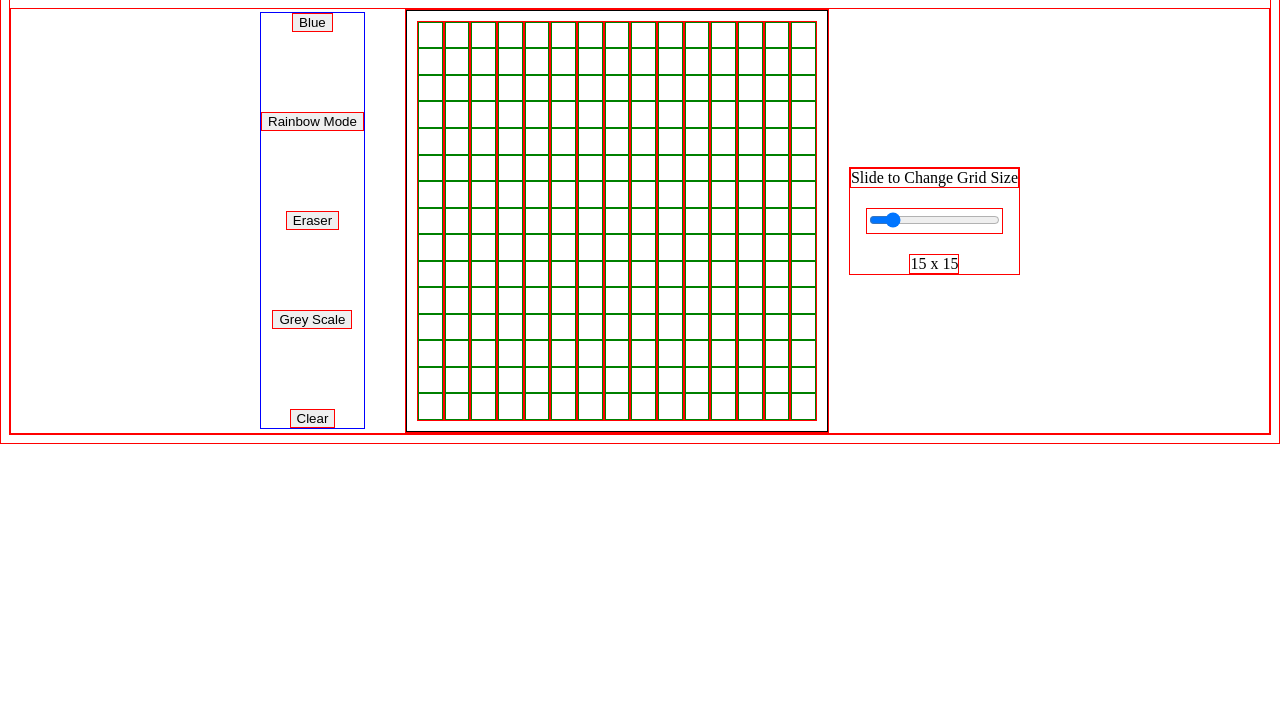
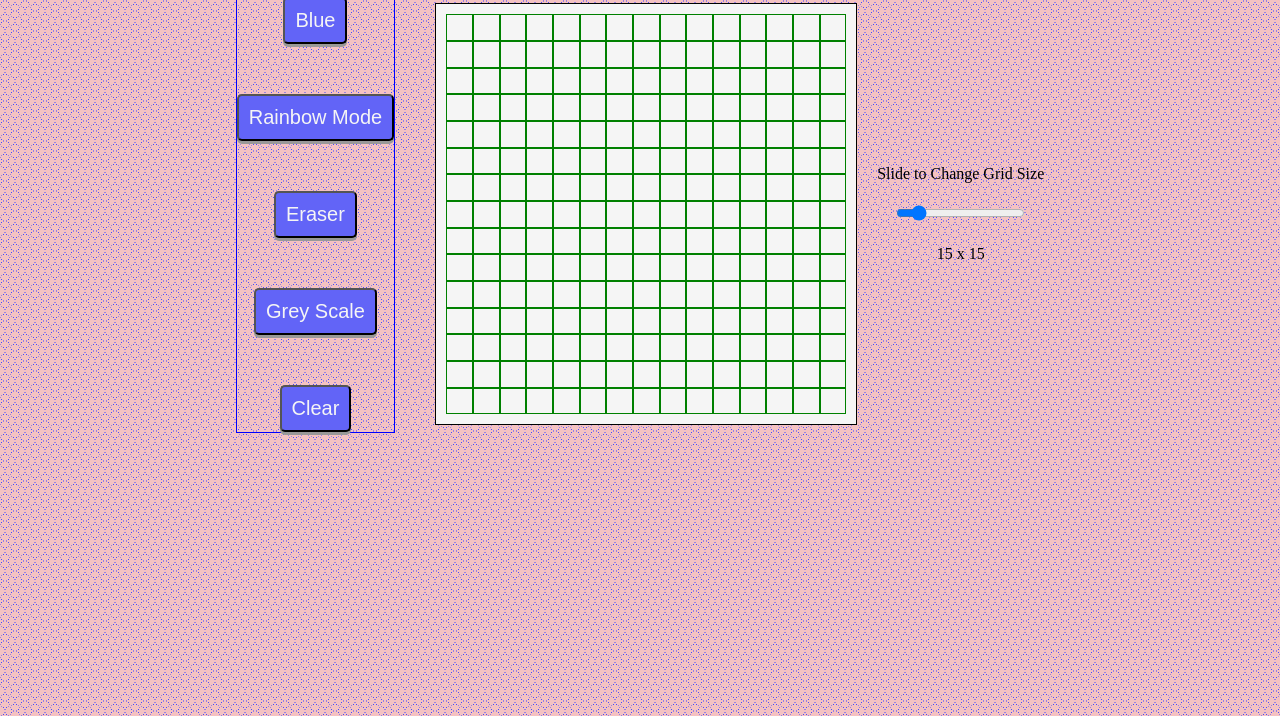
Before and after one commit to zakingslayerv22/etch-a-sketch, a plain HTML site: page index.html in a window 1280 px wide. Shown: the part 84-800 px from the top of the page. Drawn offline with Linux system fonts and the light colour scheme.

Commit message:
Style the body and button
Gave the button a battern background and
styled the button, giving it active and hover
pseudo classes

```diff
--- a/style.css
+++ b/style.css
@@ -1,5 +1,38 @@
 * {
-    border: 1px solid red;
+    /* border: 1px solid red; */
+}
+
+body {
+    background:
+      radial-gradient(35.36% 35.36% at 100% 25%,#0000 66%,#474bff 68% 70%,#0000 72%) 10px 10px/calc(2*10px) calc(2*10px),
+      radial-gradient(35.36% 35.36% at 0    75%,#0000 66%,#474bff 68% 70%,#0000 72%) 10px 10px/calc(2*10px) calc(2*10px),
+      radial-gradient(35.36% 35.36% at 100% 25%,#0000 66%,#474bff 68% 70%,#0000 72%) 0 0/calc(2*10px) calc(2*10px),
+      radial-gradient(35.36% 35.36% at 0    75%,#0000 66%,#474bff 68% 70%,#0000 72%) 0 0/calc(2*10px) calc(2*10px),
+      repeating-conic-gradient(#f4c2c2 0 25%,#0000 0 50%) 0 0/calc(2*10px) calc(2*10px),
+      radial-gradient(#0000 66%,#474bff 68% 70%,#0000 72%) 0 calc(10px/2)/10px 10px
+      #f4c2c2;
+}
+
+button {
+    font-size: 20px;
+    padding: 10px;
+    border-radius: 5px;
+    color: whitesmoke;
+    outline: none;
+    background-color: #6264f7;
+    box-shadow: 0 3px #999;
+    transition: .2s ease-in-out 0s;
+}
+
+button:active {
+    box-shadow: 0 5px #666;
+    transform: translateY(4px);
+  }
+
+button:hover{
+    background-color: #070bfa;
+    font-weight: bold;
+    transform: scale(1.1)
 }
 
 h1 {
@@ -21,7 +54,7 @@ h1 {
     justify-content: center;
     align-items: center;
     border: 1px solid blue;
-    gap: 80px;
+    gap: 50px;
 }
 
 #slider-and-value-div {
@@ -35,6 +68,7 @@ h1 {
 
 
 #grid-container {
+    background-color: whitesmoke;
     padding: 10px;
     display: flex;
     border: 1px solid black;
```
